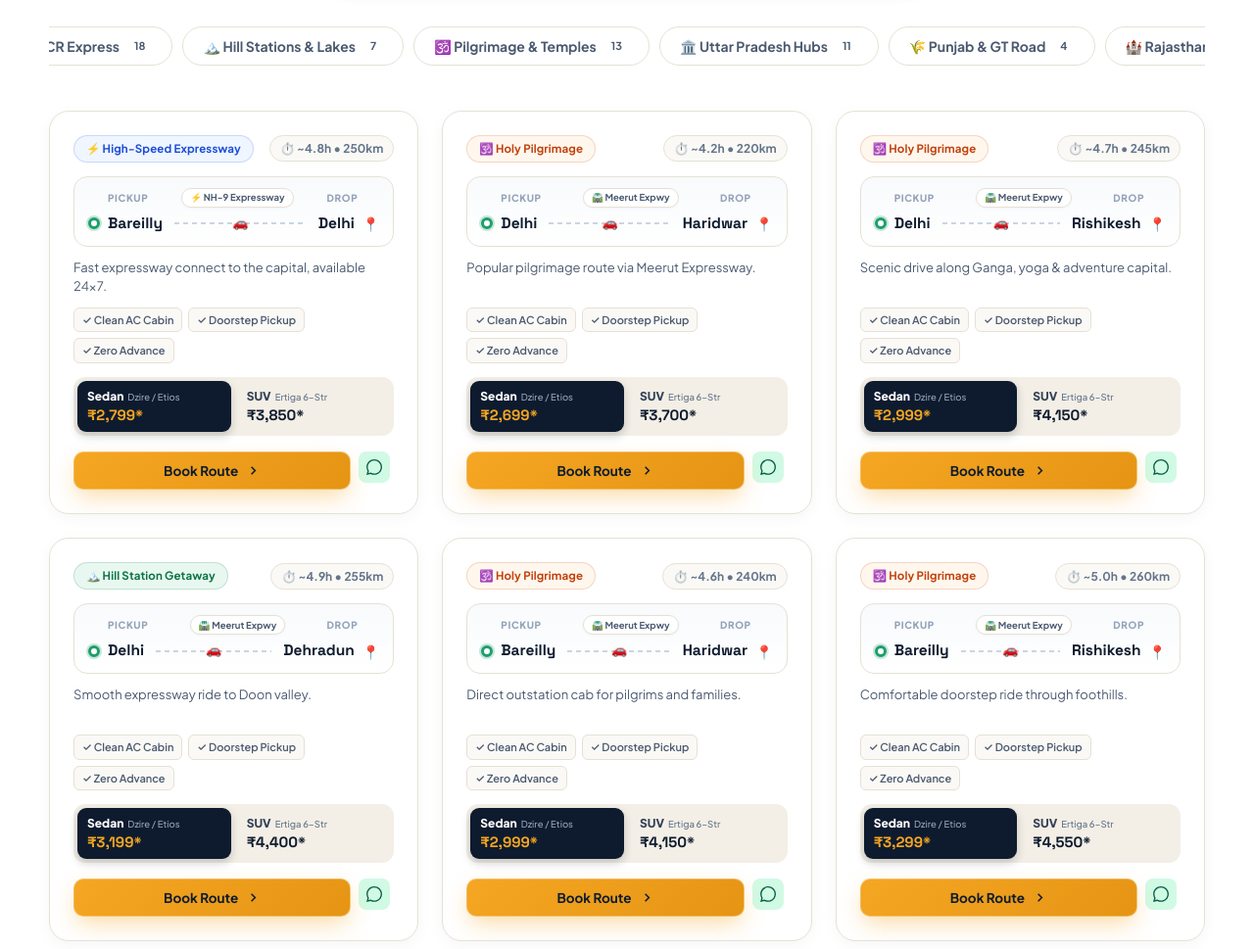
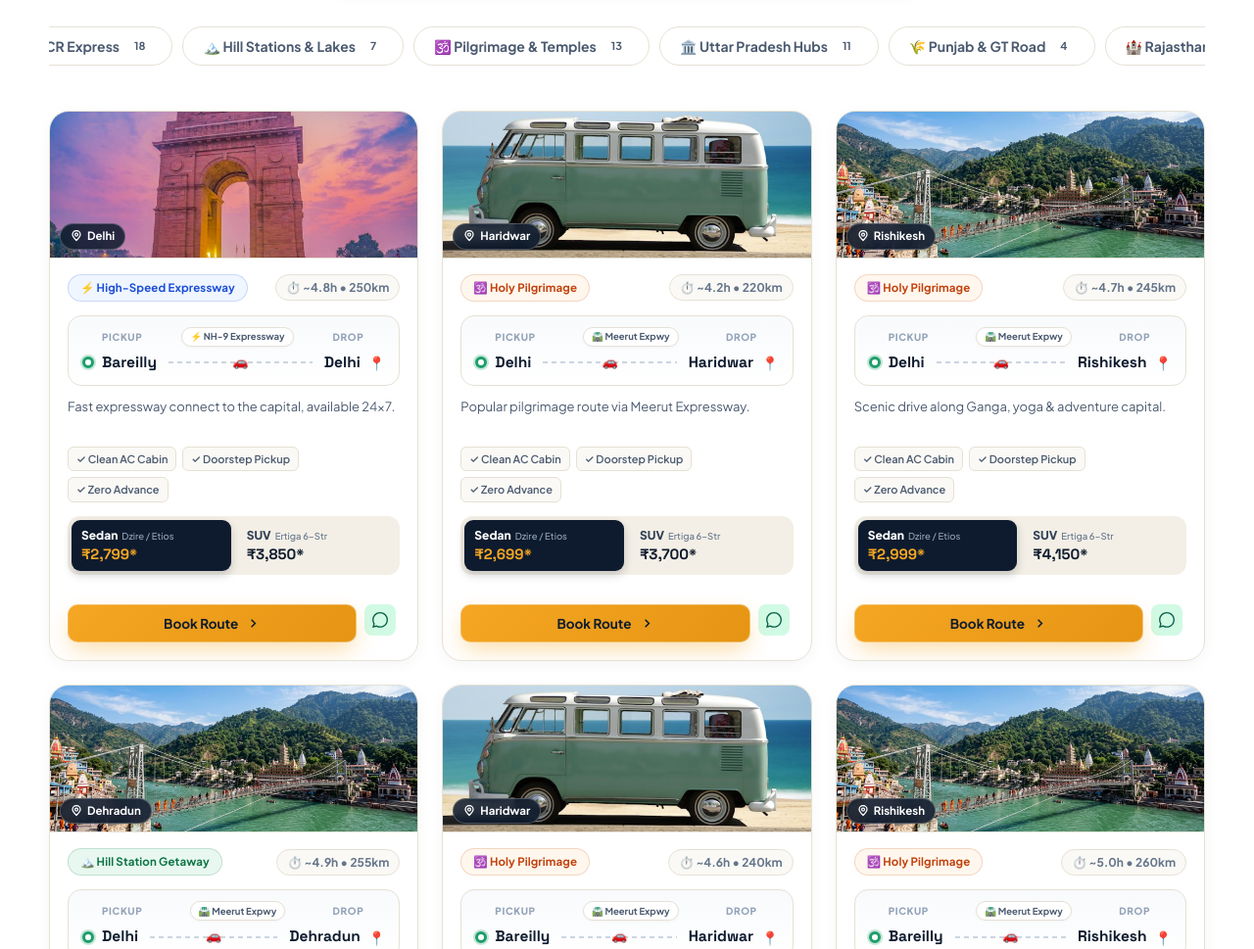
Before and after one commit to sumitraj291-gif/Book24cab, a website: page index.html in a window 1280 px wide. Shown: the part 3366-4335 px from the top of the page at 98% size. Drawn offline with Linux system fonts and the light colour scheme.

Commit message:
feat: add scenic destination photo headers to all route cards with clean separated text layout

```diff
--- a/css/style.css
+++ b/css/style.css
@@ -1485,7 +1485,7 @@ h1, h2, h3, h4, h5, h6 {
 .route-card {
   background: var(--white);
   border-radius: 20px;
-  padding: 24px;
+  padding: 0;
   border: 1.5px solid var(--slate-200);
   box-shadow: 0 4px 16px rgba(10, 14, 23, 0.04);
   transition: all 0.3s cubic-bezier(0.16, 1, 0.3, 1);
@@ -1506,6 +1506,7 @@ h1, h2, h3, h4, h5, h6 {
   background: linear-gradient(90deg, var(--green), #00E676);
   opacity: 0;
   transition: opacity 0.25s ease;
+  z-index: 2;
 }
 
 .route-card:hover {
@@ -1516,6 +1517,51 @@ h1, h2, h3, h4, h5, h6 {
 
 .route-card:hover::before {
   opacity: 1;
+}
+
+/* Route Destination Photo Header */
+.route-card-thumb {
+  position: relative;
+  height: 150px;
+  overflow: hidden;
+  background: var(--slate-100);
+  border-bottom: 1px solid var(--slate-200);
+}
+
+.route-card-thumb img {
+  width: 100%;
+  height: 100%;
+  object-fit: cover;
+  display: block;
+  transition: transform 0.45s ease;
+}
+
+.route-card:hover .route-card-thumb img {
+  transform: scale(1.06);
+}
+
+.route-thumb-dest-tag {
+  position: absolute;
+  bottom: 8px;
+  left: 10px;
+  background: rgba(14, 27, 46, 0.86);
+  backdrop-filter: blur(6px);
+  -webkit-backdrop-filter: blur(6px);
+  color: var(--white);
+  padding: 3px 10px;
+  border-radius: var(--radius-full);
+  font-size: 11.5px;
+  font-weight: 700;
+  border: 1px solid rgba(255, 255, 255, 0.22);
+  display: inline-flex;
+  align-items: center;
+  gap: 5px;
+  z-index: 1;
+}
+
+.route-card-content {
+  padding: 16px 18px 0;
+  background: var(--white);
 }
 
 /* Route Card Header */
@@ -1823,6 +1869,7 @@ h1, h2, h3, h4, h5, h6 {
   display: grid;
   grid-template-columns: 1fr auto;
   gap: 8px;
+  padding: 14px 18px 18px;
 }
 
 .card-book-btn {
--- a/js/app.js
+++ b/js/app.js
@@ -568,6 +568,23 @@ function getHighwayTag(from, to) {
   return "🛣️ Direct Highway";
 }
 
+function getRouteImage(from, to) {
+  const t = to.toLowerCase();
+  const f = from.toLowerCase();
+  if (t.includes("haridwar")) return "images/dest-haridwar.jpg";
+  if (t.includes("rishikesh") || t.includes("dehradun")) return "images/dest-rishikesh.jpg";
+  if (t.includes("nainital") || t.includes("bhimtal") || t.includes("kainchi")) return "images/dest-nainital.jpg";
+  if (t.includes("ayodhya")) return "images/dest-ayodhya.jpg";
+  if (t.includes("agra")) return "images/dest-agra.jpg";
+  if (t.includes("mathura") || t.includes("vrindavan")) return "images/dest-mathura.jpg";
+  if (t.includes("jaipur") || t.includes("khatu")) return "images/dest-jaipur.jpg";
+  if (t.includes("manali") || t.includes("shimla")) return "images/dest-manali.jpg";
+  if (t.includes("amritsar") || t.includes("jalandhar") || t.includes("ludhiana") || t.includes("chandigarh")) return "images/dest-amritsar.jpg";
+  if (t.includes("varanasi") || t.includes("prayagraj") || t.includes("lucknow") || t.includes("gwalior") || t.includes("patna")) return "images/dest-varanasi.jpg";
+  if (t.includes("delhi") || f.includes("delhi")) return "images/dest-delhi.jpg";
+  return "images/hero-cab.jpg";
+}
+
 function renderRoutes() {
   const grid = document.getElementById("routesGrid");
   const counterEl = document.getElementById("routeCounterBadge");
@@ -626,9 +643,19 @@ function renderRoutes() {
     const durationHrs = (r.distance / 52).toFixed(1);
     const suvFare = r.suvFare || Math.round(r.fare * 1.38 / 50) * 50;
     const highwayTag = getHighwayTag(r.from, r.to);
+    const routeImg = getRouteImage(r.from, r.to);
 
     card.innerHTML = `
       <div>
+        <div class="route-card-thumb">
+          <img src="${routeImg}" alt="${r.to}" loading="lazy">
+          <span class="route-thumb-dest-tag">
+            <svg viewBox="0 0 24 24" width="12" height="12" fill="none" stroke="currentColor" stroke-width="2.5"><path d="M12 21s-8-7.5-8-12a8 8 0 1 1 16 0c0 4.5-8 12-8 12z"/><circle cx="12" cy="9" r="3"/></svg>
+            ${r.to}
+          </span>
+        </div>
+
+        <div class="route-card-content">
           <div class="route-card-header">
             <span class="route-theme-pill ${theme.badgeClass}">${theme.tag}</span>
             <span class="route-duration-badge">⏱️ ~${durationHrs}h • ${r.distance}km</span>
@@ -681,6 +708,7 @@ function renderRoutes() {
             </div>
             <span class="v-price">₹${suvFare.toLocaleString('en-IN')}*</span>
           </button>
+        </div>
       </div>
     </div>
 
```
Also changed, not shown: images/dest-amritsar.jpg (added), images/dest-mathura.jpg (added), images/dest-rishikesh.jpg (added), images/dest-varanasi.jpg (added). Lines whose indentation alone changed are shown as unchanged.
